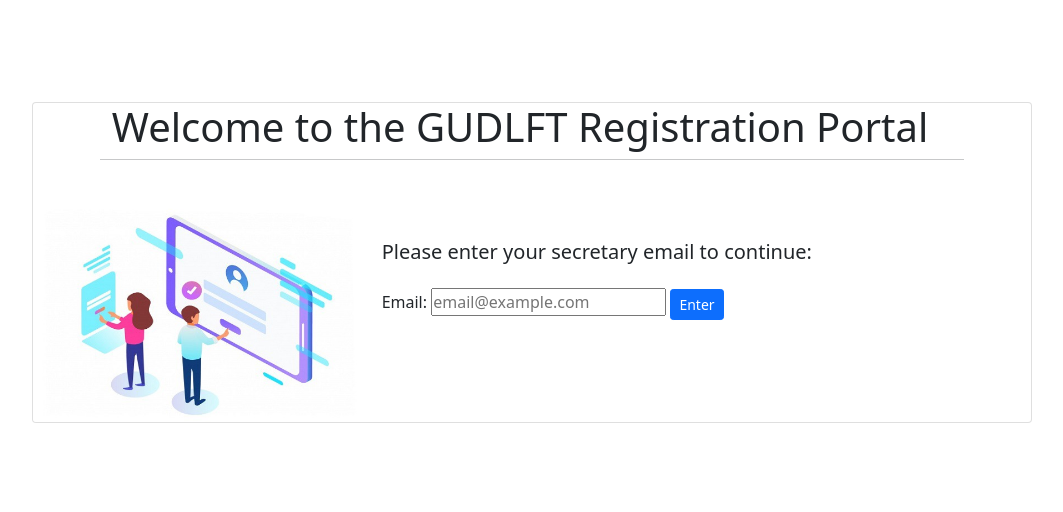
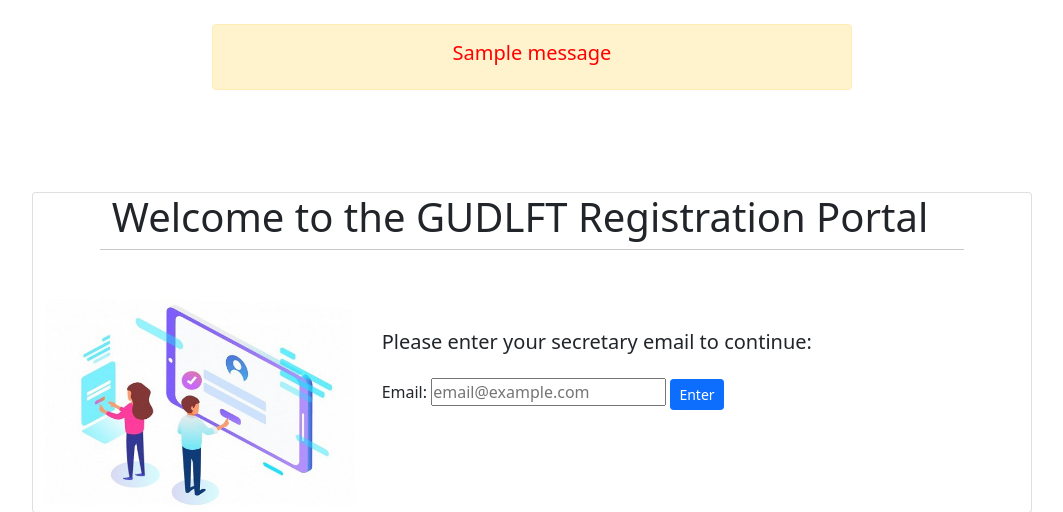
Before and after one commit to Appryll/Projet-11-Am-liorez-une-application-Web-Python-par-des-tests-et-du-d-bogage, a Flask app: page / in a window 1280 px wide. Shown: the part 97-609 px from the top of the page, without its empty margins (108-1171 px from the left). Run offline with Flask 2, Linux system fonts and the light colour scheme; one stand-in notice (Sample message) is shown.

Commit message:
unknow email-> alert

```diff
--- a/app/static/css/style.css
+++ b/app/static/css/style.css
@@ -49,3 +49,10 @@ h2{
     padding: 3%;
     border-style: groove;
 }
+
+.alert-warning{
+    width: 50%;
+    margin: auto;
+    text-align: center;
+    color: red;
+}
--- a/app/templates/base.html
+++ b/app/templates/base.html
@@ -37,7 +37,7 @@
             </li>
           </ul>
 
-          {% if "user" in session %}
+          {% if "user" in session and user == session["user"] %}
           <ul class="navbar-nav">
               <li class="nav-item d-inline-flex">
                   <h5 class="p-1">Welcome, {{club['email']}}</h5><a class="nav-link" href="{{url_for('logout')}}">Logout</a>
--- a/app/templates/index.html
+++ b/app/templates/index.html
@@ -3,6 +3,18 @@
 {% block title %}GUDLFT Registration{% endblock %}
 
 {% block body %}
+
+{% with messages = get_flashed_messages() %}
+  {% if messages %}
+
+    {% for message in messages %}
+    <div class="alert alert-warning mt-4" role="alert">
+      <h5>{{ message }}</h5>
+    </div>
+    {% endfor %}
+
+  {% endif %}
+{% endwith %}
 
 
 <div class="card mx-auto" style="max-width: 1000px;">
--- a/app/views.py
+++ b/app/views.py
@@ -9,15 +9,20 @@ clubs = loadClubs()
 def index():
     return render_template('index.html')
 
-
+# ERROR: Entering a unknown email crashes the app
+# Code should be written to ensure that if something goes wrong (like the email isn't found),
+# the error is caught and handled. Display an error message like "Sorry, that email wasn't found."
 @app.route('/showSummary', methods=['POST'])
 def showSummary():
     if request.method == 'POST':
-        user= request.form['email']
-        session["user"] = user
-
-        club = [club for club in clubs if club['email'] == request.form['email']][0]
-        return render_template('welcome.html', club=club, competitions=competitions, user=user)
+        try:
+            user= request.form['email']
+            session["user"] = user
+            club = [club for club in clubs if club['email'] == request.form['email']][0]
+            return render_template('welcome.html', club=club, competitions=competitions, user=user)
+        except:
+            flash('Sorry, that email wasn\'t found.')
+            return render_template('index.html', club=club)
 
 
 @app.route('/book/<competition>/<club>')
```
